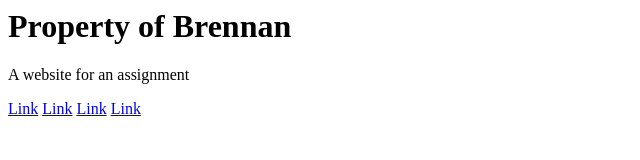
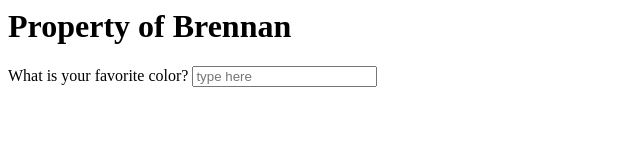
Before and after one commit to BrennanW313/Bren.github.io, a plain HTML site: page index.html in a window 1280 px wide. Shown: the whole page, without its empty margins (0-640 px from the left). Drawn offline with Linux system fonts and the light colour scheme.

Commit message:
Update index.html

```diff
--- a/index.html
+++ b/index.html
@@ -1,11 +1,4 @@
 
 <h1>Property of Brennan</h1>
-<p>A website for an assignment</p>
-
-
-<div class="navbar">
-  <a href="#">Link</a>
-  <a href="#">Link</a>
-  <a href="#">Link</a>
-  <a href="#" class="right">Link</a>
-</div>
+What is your favorite color?
+<input id="Color" type="text" placeholder="type here" autocomplete="off">
```
